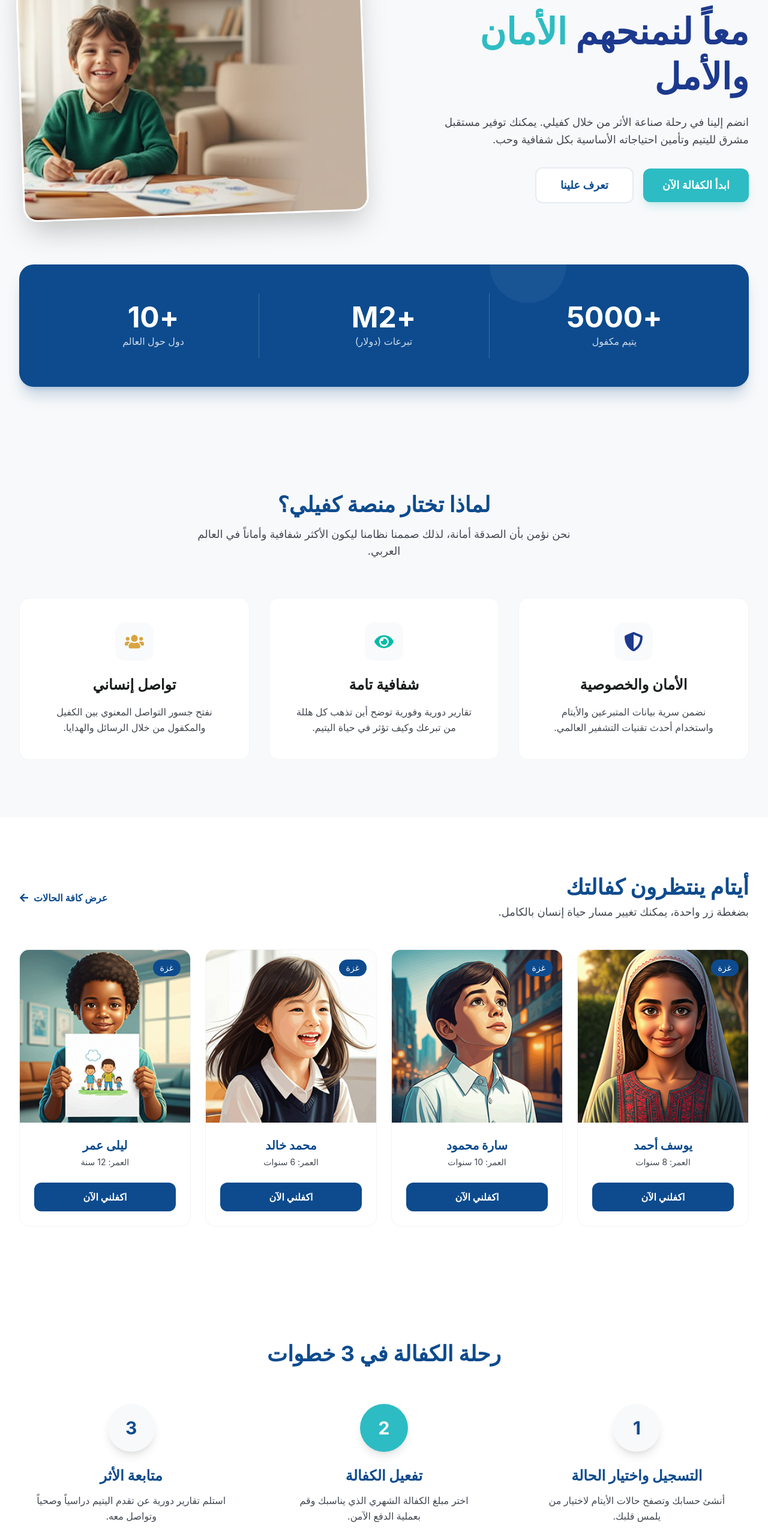
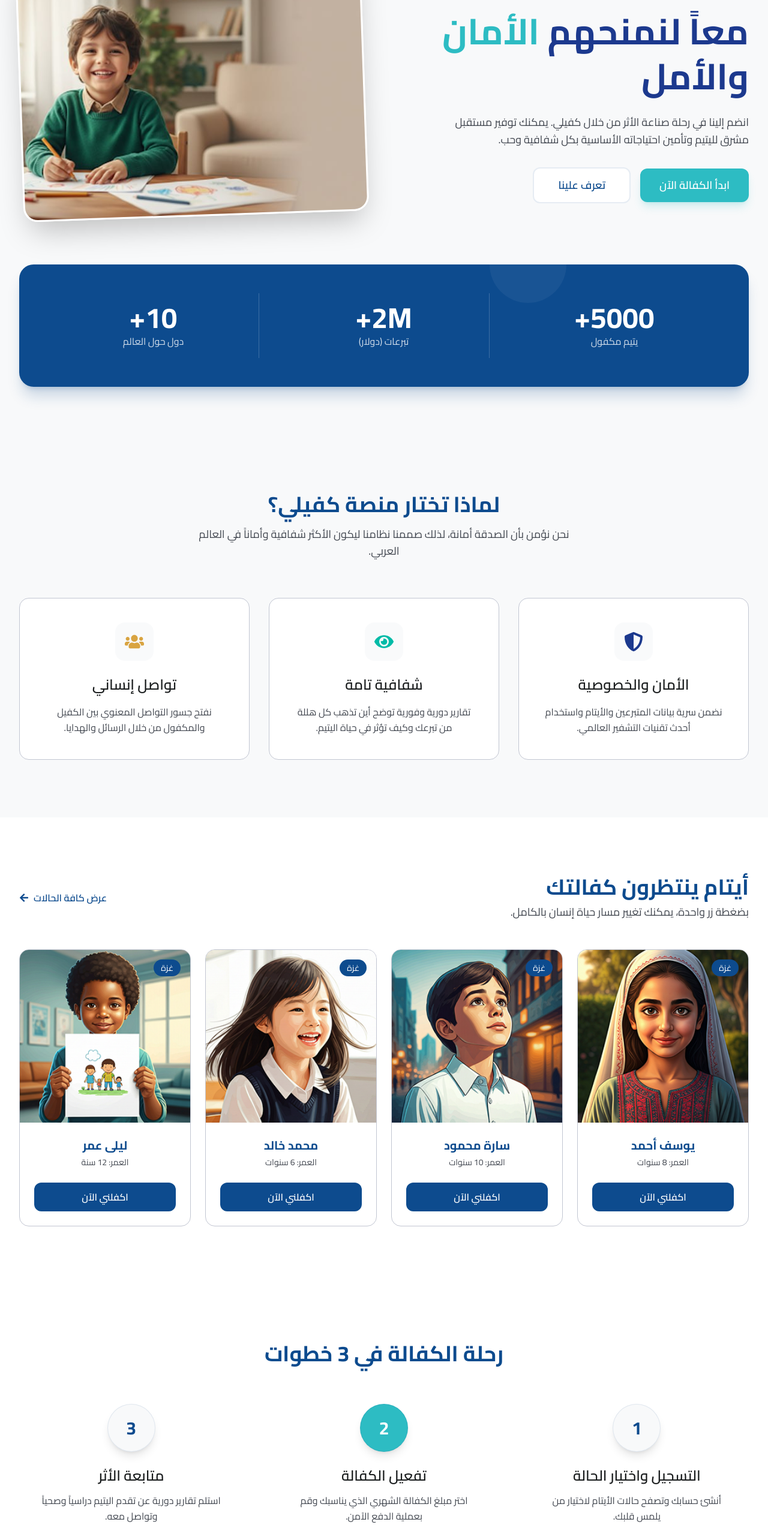
Before and after one commit to Kafeeli/kafeeli-frontend, a React (Vite) app: page /landing-page in a window 1280 px wide. Shown: the part 234-2797 px from the top of the page at 60% size. Built offline with nearby package versions, Linux system fonts and the light colour scheme.

Commit message:
editing landing page

```diff
--- a/src/pages/LandingPage.jsx
+++ b/src/pages/LandingPage.jsx
@@ -1,6 +1,6 @@
 // LandingPage.jsx
 import Header from "./header";
-import Footer from "./Footer";
+import Footer from "./footer";
 import heroImage from "../assets/smileChildern.jpg";
 import orphan1 from '../assets/orphan1.jpg';
 import orphan2 from '../assets/orphan2.jpg';
@@ -108,7 +108,7 @@ const steps = [
   ];
 
   return (
-    <div dir="rtl" className="min-h-screen bg-[#F8F9FA] font-sans">
+    <div dir="rtl" className="min-h-screen bg-[#F8F9FA]">
       <Header />
 
       {/* Hero Section */}
@@ -171,8 +171,8 @@ const steps = [
             {/* 5000+ */}
             <div className="text-center py-2 lg:py-4">
               <div className="flex items-center justify-center gap-0" dir="ltr">
+                                <span className="text-lg sm:text-xl lg:text-4xl xl:text-5xl font-bold text-[#0D4B8E] lg:text-white">+</span>
                 <span className="text-lg sm:text-xl lg:text-4xl xl:text-5xl font-bold text-[#0D4B8E] lg:text-white">{count3}</span>
-                <span className="text-lg sm:text-xl lg:text-4xl xl:text-5xl font-bold text-[#0D4B8E] lg:text-white">+</span>
               </div>
               <div className="text-[#0D4B8E]/70 lg:text-white/80 text-xs sm:text-sm lg:text-base mt-1">
                 يتيم مكفول
@@ -182,8 +182,8 @@ const steps = [
             {/* M2+ */}
             <div className="text-center py-2 lg:py-4 border-r border-[#0D4B8E]/10 lg:border-r lg:border-white/20">
               <div className="flex items-center justify-center gap-0" dir="ltr">
-                <span className="text-lg sm:text-xl lg:text-4xl xl:text-5xl font-bold text-[#0D4B8E] lg:text-white">M{count2}</span>
-                <span className="text-lg sm:text-xl lg:text-4xl xl:text-5xl font-bold text-[#0D4B8E] lg:text-white">+</span>
+                <span className="text-lg sm:text-xl lg:text-4xl xl:text-5xl font-bold text-[#0D4B8E] lg:text-white">+{count2}</span>
+                <span className="text-lg sm:text-xl lg:text-4xl xl:text-5xl font-bold text-[#0D4B8E] lg:text-white">M</span>
               </div>
               <div className="text-[#0D4B8E]/70 lg:text-white/80 text-xs sm:text-sm lg:text-base mt-1">
                 تبرعات (دولار)
@@ -193,8 +193,9 @@ const steps = [
             {/* 10+ */}
             <div className="text-center py-2 lg:py-4 border-r border-[#0D4B8E]/10 lg:border-r lg:border-white/20">
               <div className="flex items-center justify-center gap-0" dir="ltr">
+                 <span className="text-lg sm:text-xl lg:text-4xl xl:text-5xl font-bold text-[#0D4B8E] lg:text-white">+</span>
                 <span className="text-lg sm:text-xl lg:text-4xl xl:text-5xl font-bold text-[#0D4B8E] lg:text-white">{count1}</span>
-                <span className="text-lg sm:text-xl lg:text-4xl xl:text-5xl font-bold text-[#0D4B8E] lg:text-white">+</span>
+
               </div>
               <div className="text-[#0D4B8E]/70 lg:text-white/80 text-xs sm:text-sm lg:text-base mt-1">
                 دول حول العالم
@@ -222,7 +223,7 @@ const steps = [
           {features.map((feature, index) => (
             <div
               key={index}
-              className="bg-white rounded-2xl p-8 lg:p-10 text-center border border-gray-100 hover:shadow-lg transition-shadow duration-300"
+              className="bg-white rounded-2xl p-8 lg:p-10 text-center border border-[#C2C6D2] hover:shadow-lg transition-shadow duration-300"
             >
               {/* الأيقونة */}
               <div className="w-16 h-16 mx-auto mb-6 bg-gray-50 rounded-2xl flex items-center justify-center">
@@ -272,7 +273,7 @@ const steps = [
           {orphans.map((orphan) => (
             <div
               key={orphan.id}
-              className="bg-white rounded-2xl overflow-hidden border border-gray-100 hover:shadow-xl transition-shadow duration-300"
+              className="bg-white rounded-2xl overflow-hidden border border-[#C2C6D2] hover:shadow-xl transition-shadow duration-300"
             >
               {/* الصورة */}
               <div className="relative h-64 sm:h-72">
@@ -321,12 +322,12 @@ const steps = [
           {steps.map((step, index) => (
             <div key={index} className="text-center">
               {/* الدائرة */}
-              <div className={`w-16 h-16 lg:w-20 lg:h-20 mx-auto mb-6 rounded-full flex items-center justify-center text-2xl lg:text-3xl font-bold shadow-lg ${step.color}`}>
+              <div className={`w-16 h-16 lg:w-20 lg:h-20 mx-auto mb-6 rounded-full flex items-center border border-[#0D4B8E1A] justify-center text-2xl lg:text-3xl font-bold shadow-lg ${step.color}`}>
                 {step.number}
               </div>
 
               {/* العنوان */}
-              <h3 className="text-xl lg:text-2xl font-bold text-[#0D4B8E] mb-3">
+              <h3 className="text-xl lg:text-2xl text-[#191C1D] mb-3 font-semibold">
                 {step.title}
               </h3>
 
@@ -349,13 +350,13 @@ const steps = [
         </div>
 
         {/* الاقتباس */}
-        <blockquote className="text-white text-2xl lg:text-3xl xl:text-4xl font-bold leading-relaxed mb-10">
-          "أنت لا تقدم فقط مالاً، بل تبني إنساناً وتعيد له إيمانه بالمستقبل. انضم إلينا إلى عائلة كفيلي اليوم."
-        </blockquote>
+        <p className="text-white text-2xl lg:text-3xl xl:text-4xl font-bold leading-relaxed mb-10">
+          "أنت لا تقدم فقط مالاً، بل تبني إنساناً وتعيد له إيمانه بالمستقبل انضم إلينا إلى عائلة كفيلي اليوم"
+        </p>
 
         {/* الأزرار */}
         <div className="flex flex-col sm:flex-row gap-4 justify-center items-stretch sm:items-center">
-          <button className="bg-amber-400 hover:bg-amber-500 text-[#0D4B8E] font-bold py-3 px-8 rounded-xl transition-all active:scale-95">
+          <button className="bg-[#D9A441] hover:bg-[#e5a021] text-white font-bold py-3 px-8 rounded-xl transition-all active:scale-95">
             انضم إلينا الآن
           </button>
 
```
Also changed, not shown: src/App.jsx (indentation only).
